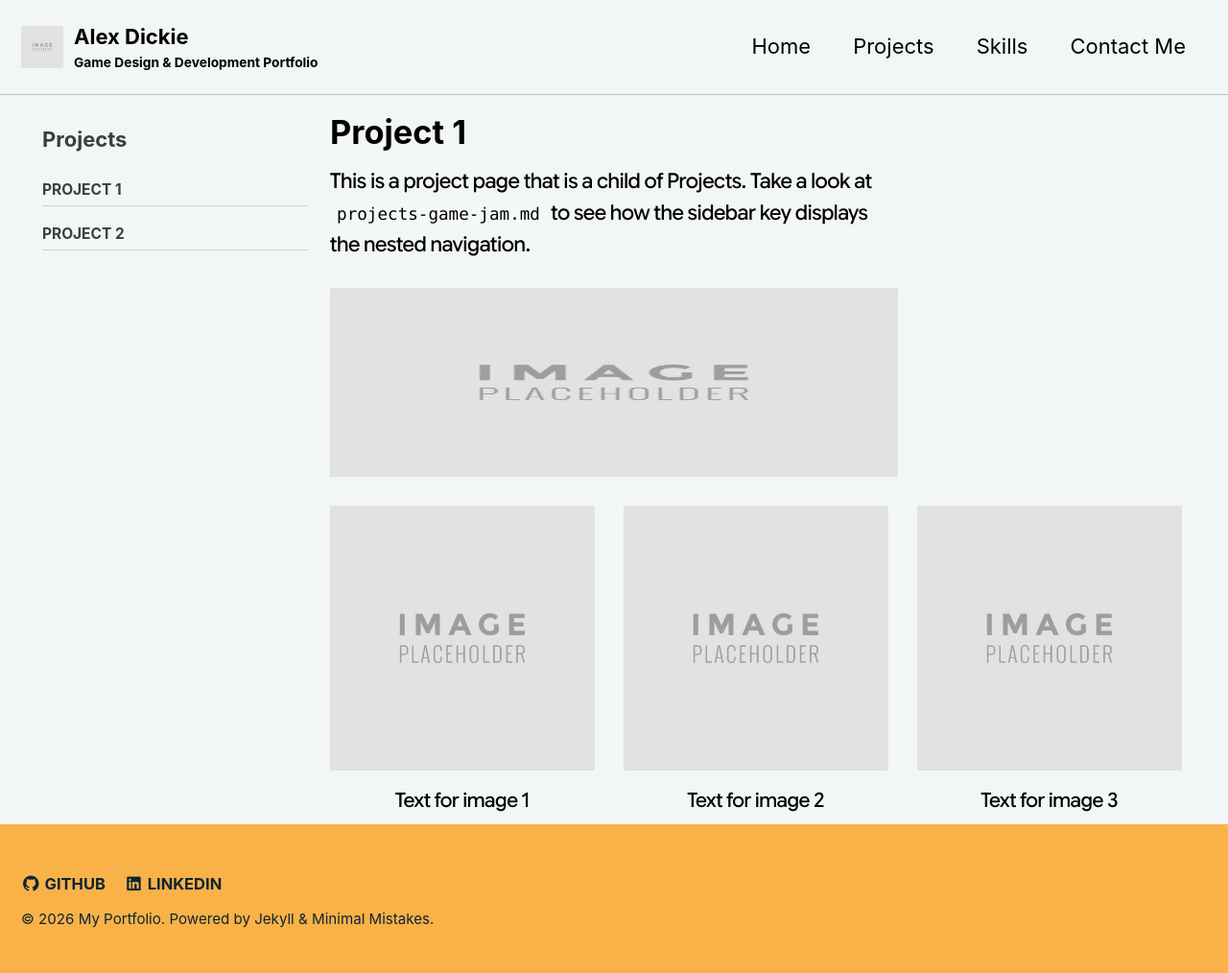
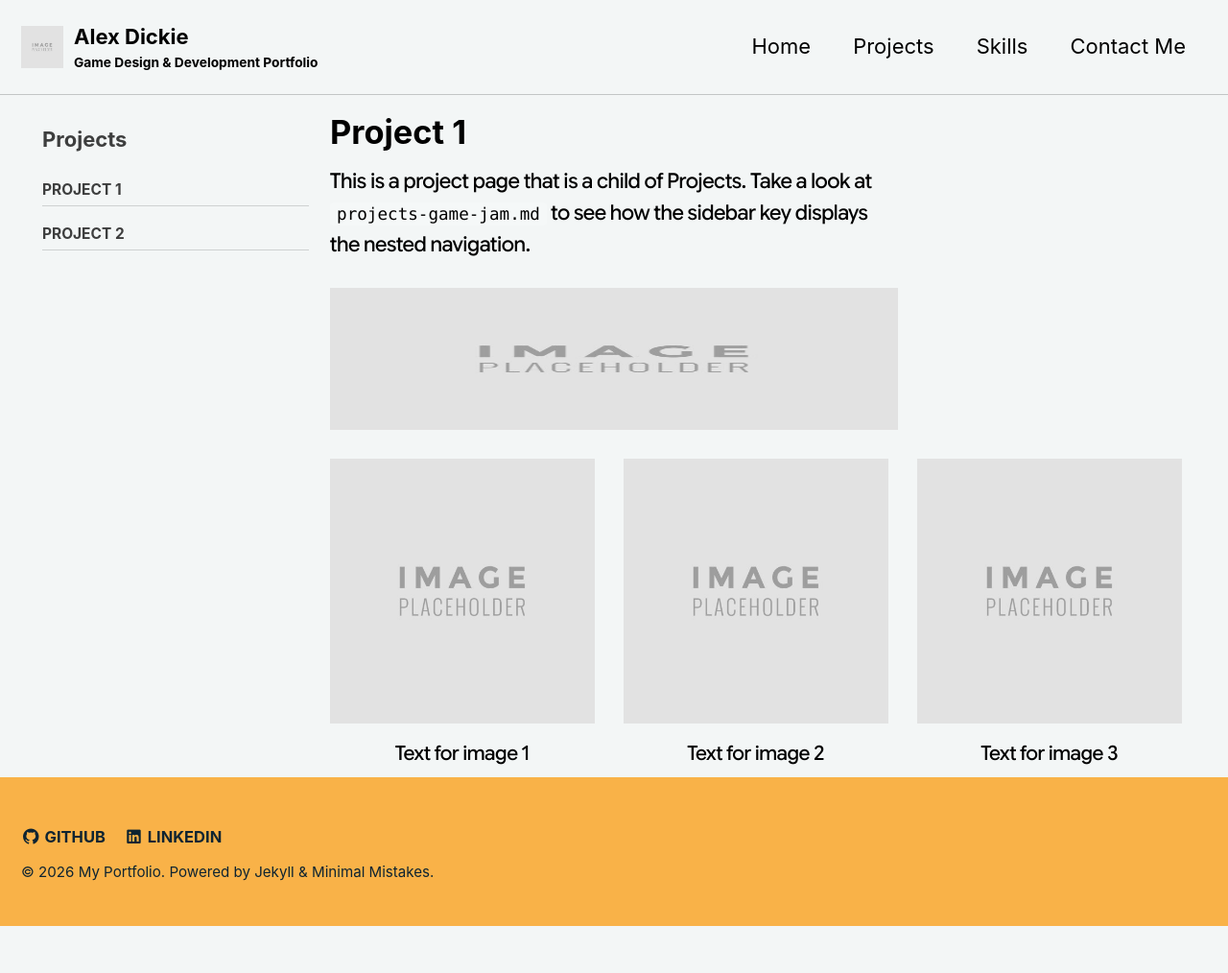
Before and after one commit to AlexUlster/AlexUlster.github.io, a Jekyll site: the page built from _pages/projects-pro1.md, in a window 1280 px wide. Shown: the whole page at 96% size. Built offline with Jekyll 4.4.1, drawn with Linux system fonts in a browser that asks for light colours; after the commit the page ends 965 px from its top, so only the background shows below that.

Commit message:
Update projects-pro1.md

```diff
--- a/_pages/projects-pro1.md
+++ b/_pages/projects-pro1.md
@@ -12,7 +12,7 @@ sidebar:
 This is a project page that is a child of Projects. Take a look at `projects-game-jam.md` to see how the sidebar key displays the nested navigation.
 
 <div style="text-align: center; margin-bottom: 30px;">
-  <img src="/assets/images/Placeholder.jpg" alt="Banner" style="width: 100%; height: auto; aspect-ratio: 3/1;">
+  <img src="/assets/images/Placeholder.jpg" alt="Banner" style="width: 100%; height: auto; aspect-ratio: 4/1;">
 </div>
 
 <div style="display: grid; grid-template-columns: 1fr 1fr 1fr; gap: 20px; transform: scale(1.5); transform-origin: top left;">
```
